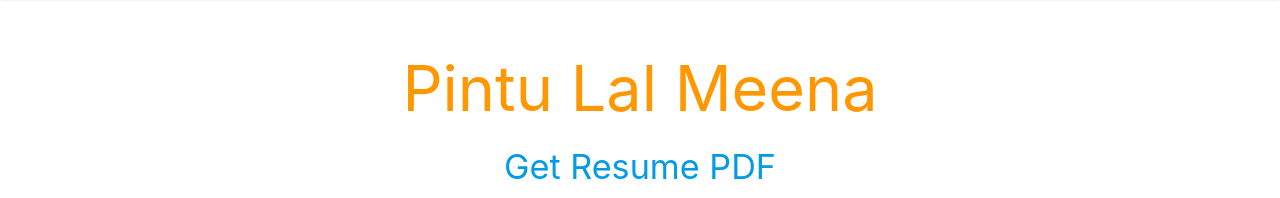
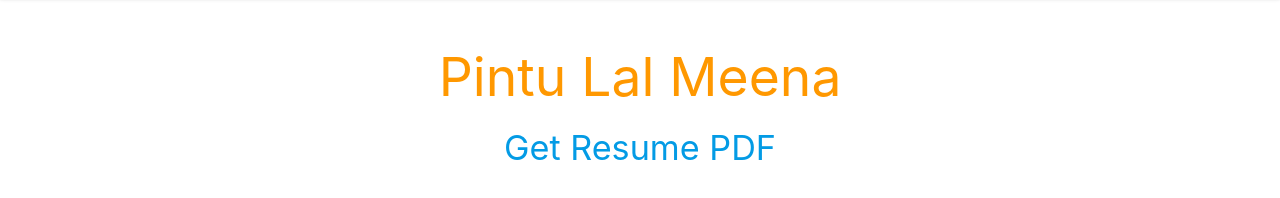
Before and after one commit to Pintulalm/Pintulalm.github.io, a plain HTML site: page docs/index.html in a window 1280 px wide. Shown: the part 67-265 px from the top of the page. Drawn offline with nearby package versions, Linux system fonts and the light colour scheme; a script that the page names is missing.

Commit message:
Update from https://github.com/Meenapintu/yehigo/commit/737f04b742c21b7be8f7d742a0805889ff5d2293

```diff
--- a/docs/index.html
+++ b/docs/index.html
@@ -39,7 +39,7 @@
     </nav>
     <div class="section no-pad-bot" id="index-banner">
         <div class="container">
-            <h1 class="header center orange-text">Pintu Lal Meena</h1>
+            <h2 class="header center orange-text">Pintu Lal Meena</h2>
 	<h4 class="header center orange-text" ><a href="https://blog.yehigo.com/p/Resume_pintu_meena.pdf">Get Resume PDF</a></h4>
         </div>
     </div>
```
